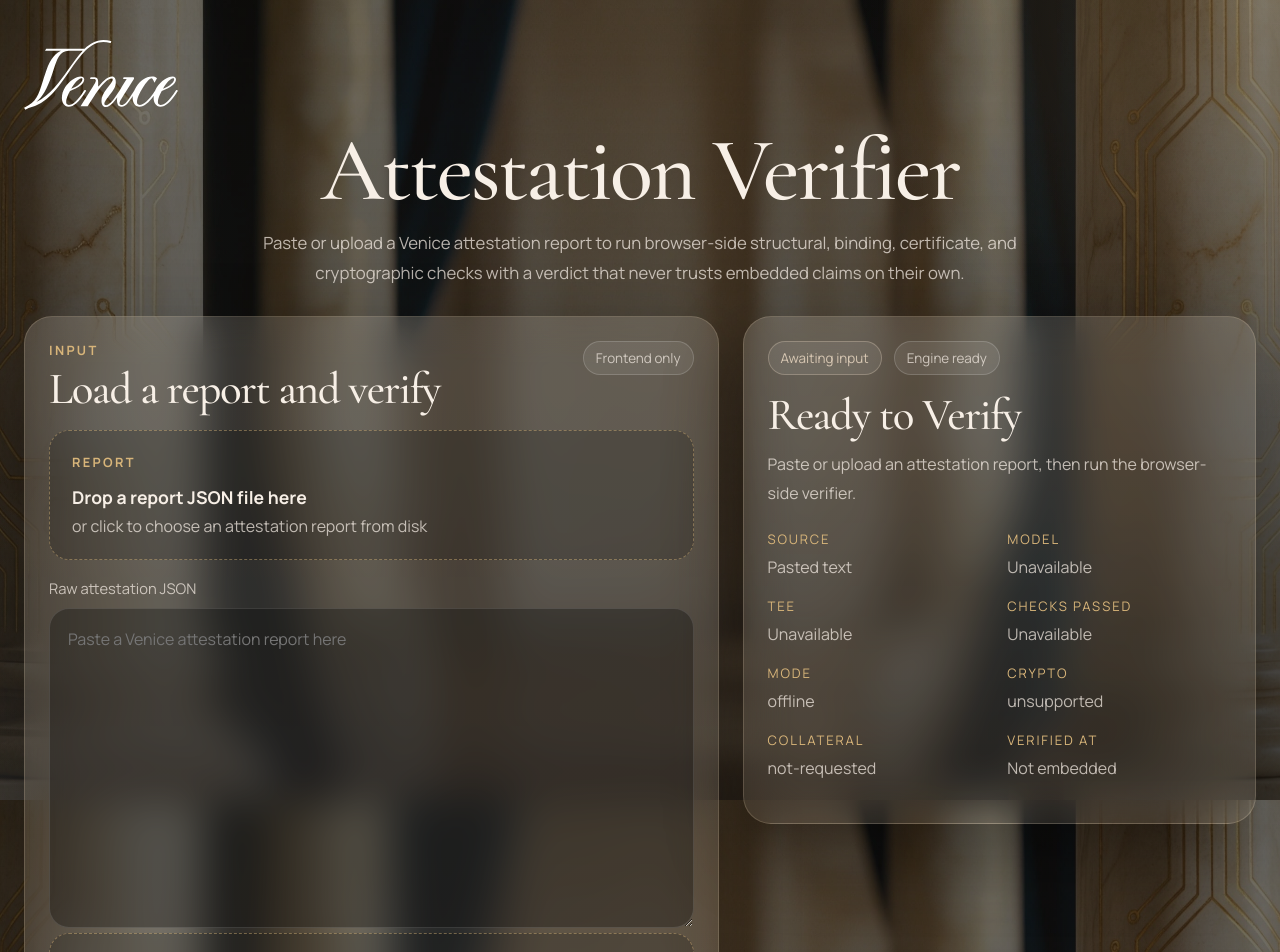
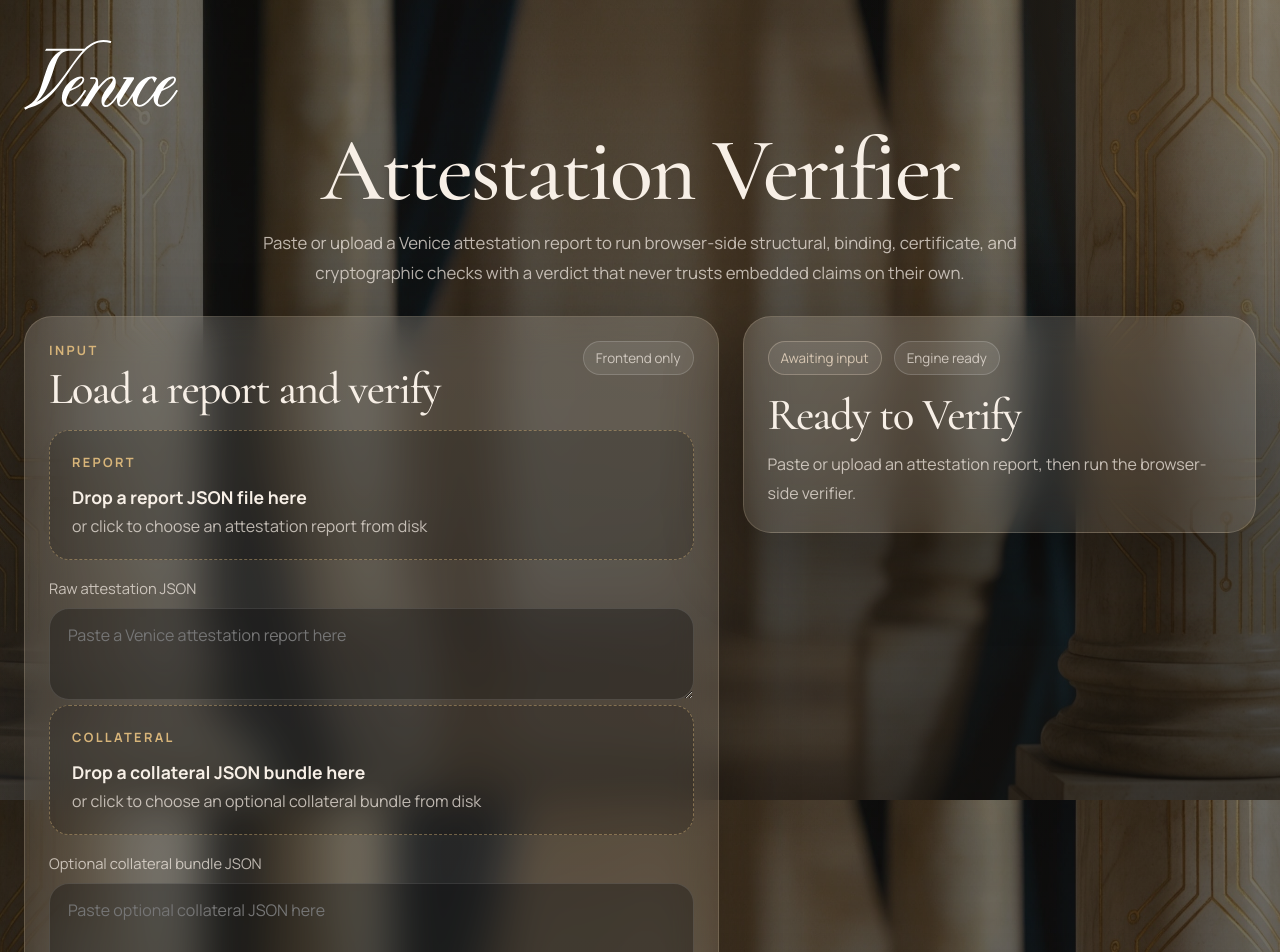
Before and after one commit to willyogo/privacy-proofs, a React (Vite) app: page / in a window 1280 px wide. Shown: the top 952 px of the page. Built offline with nearby package versions, Linux system fonts and the light colour scheme.

Commit message:
Polish Attestation Verifier layout

```diff
--- a/src/components/InputPanel.tsx
+++ b/src/components/InputPanel.tsx
@@ -51,6 +51,7 @@
         className="json-textarea"
         onChange={(event) => onInputChange(event.target.value)}
         placeholder="Paste a Venice attestation report here"
+        rows={2}
         spellCheck={false}
         value={rawInput}
       />
@@ -70,9 +71,10 @@
       </label>
       <textarea
         id="collateral-json"
-        className="json-textarea json-textarea-compact"
+        className="json-textarea"
         onChange={(event) => onCollateralInputChange(event.target.value)}
         placeholder="Paste optional collateral JSON here"
+        rows={2}
         spellCheck={false}
         value={collateralInput}
       />
--- a/src/components/VerdictCard.tsx
+++ b/src/components/VerdictCard.tsx
@@ -19,10 +19,12 @@
   result,
 }: VerdictCardProps) {
   const tone = toneByStatus[result.verification.status];
+  const summary = result.summary;
+  const shouldShowSummary = summary !== undefined;
 
   return (
     <section
-      className={`panel verdict-card verdict-${tone}${className ? ` ${className}` : ""}`}
+      className={`panel verdict-card verdict-${tone}${shouldShowSummary ? " verdict-expanded" : " verdict-collapsed"}${className ? ` ${className}` : ""}`}
     >
       <div className="verdict-row">
         <span className="status-pill">{result.verification.badge}</span>
@@ -34,6 +36,7 @@
         <p>{result.verification.description}</p>
       </div>
 
+      {shouldShowSummary ? (
         <dl className="summary-grid">
           <div>
             <dt>Source</dt>
@@ -41,11 +44,11 @@
           </div>
           <div>
             <dt>Model</dt>
-          <dd>{result.summary?.model ?? "Unavailable"}</dd>
+            <dd>{summary.model ?? "Unavailable"}</dd>
           </div>
           <div>
             <dt>TEE</dt>
-          <dd>{result.summary?.teeHardware ?? "Unavailable"}</dd>
+            <dd>{summary.teeHardware ?? "Unavailable"}</dd>
           </div>
           <div>
             <dt>Checks passed</dt>
@@ -69,9 +72,10 @@
           </div>
           <div>
             <dt>Verified at</dt>
-          <dd>{result.summary?.verifiedAt ?? "Not embedded"}</dd>
+            <dd>{summary.verifiedAt ?? "Not embedded"}</dd>
           </div>
         </dl>
+      ) : null}
     </section>
   );
 }
--- a/src/styles.css
+++ b/src/styles.css
@@ -187,18 +187,14 @@
 
 .json-textarea {
   width: 100%;
-  min-height: 320px;
+  min-height: 5.75rem;
   resize: vertical;
-  padding: 18px;
+  padding: 14px 18px;
   border: 1px solid rgba(255, 255, 255, 0.12);
   border-radius: var(--radius-lg);
   background: rgba(8, 8, 8, 0.32);
   color: var(--text);
   line-height: 1.6;
-}
-
-.json-textarea-compact {
-  min-height: 180px;
 }
 
 .json-textarea:focus {
@@ -261,6 +257,10 @@
 
 .verdict-card {
   overflow: hidden;
+}
+
+.verdict-collapsed {
+  padding-bottom: 24px;
 }
 
 .verdict-row {
@@ -583,7 +583,7 @@
   }
 
   .json-textarea {
-    min-height: 260px;
+    min-height: 5.75rem;
   }
 
   .brand-logo {
```
Also changed, not shown: 1 other file (tests, documents, lock files or other folders). Lines whose indentation alone changed are shown as unchanged.
